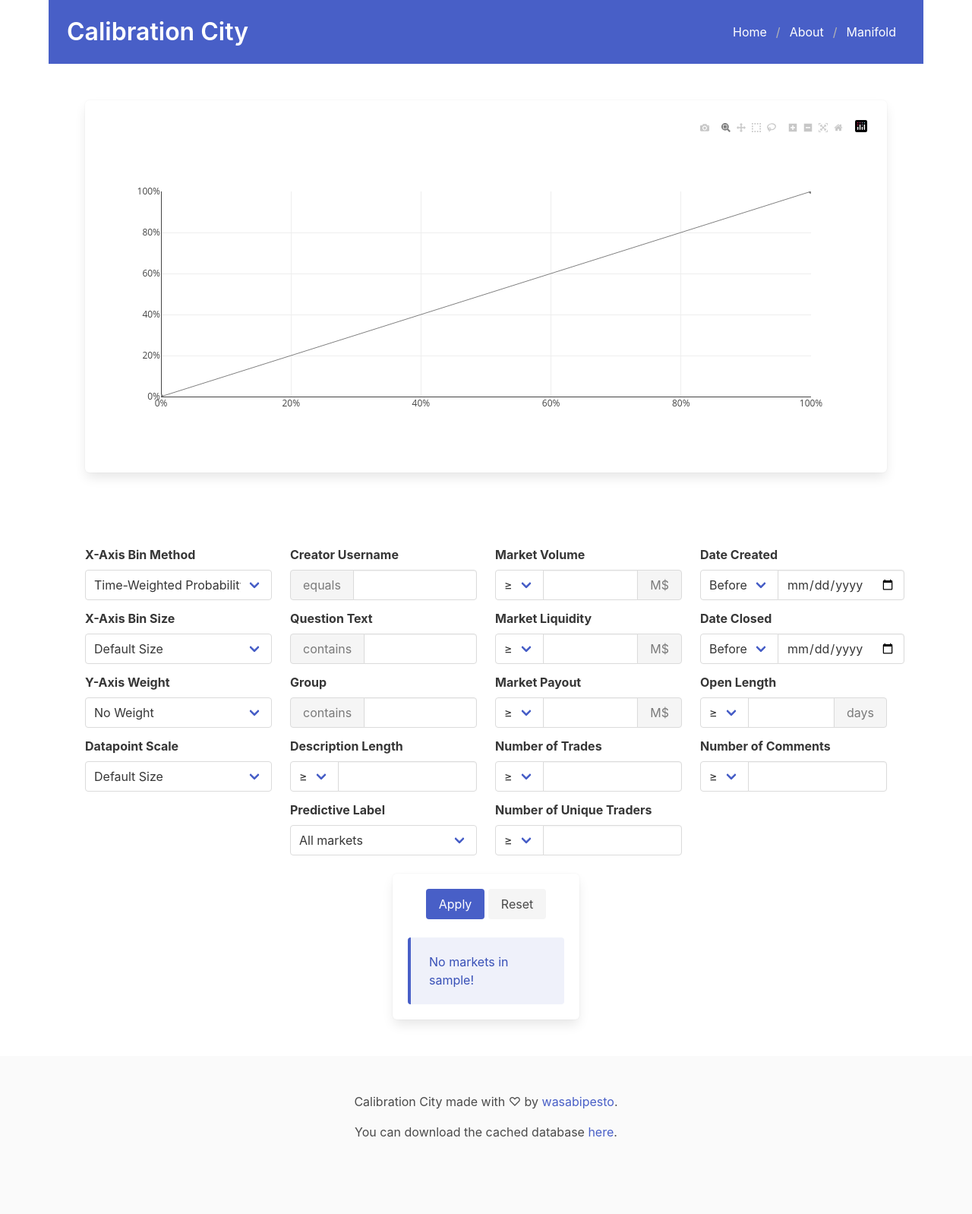
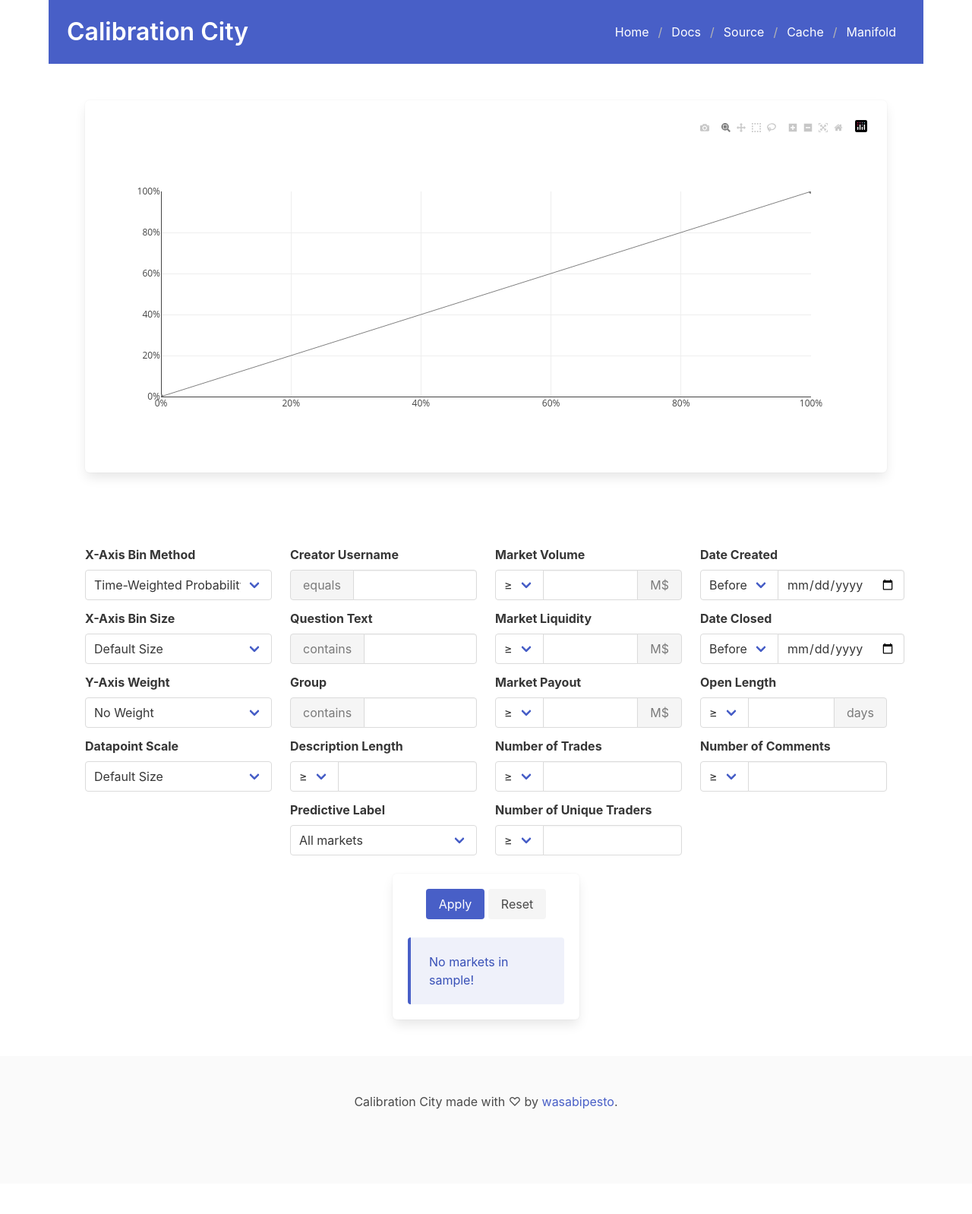
Before and after one commit to wasabipesto/calibration-site, a Flask app: page /manifold in a window 1280 px wide. Shown: the whole page at 76% size. After the commit the page ends 1460 px from the top, so only its background shows below. Run offline with Flask 3, Linux system fonts and the light colour scheme; data that the repository does not hold is empty; some libraries are stand-ins or nearby versions.

Commit message:
update links

```diff
--- a/templates/index.html
+++ b/templates/index.html
@@ -39,7 +39,6 @@
     <footer class="footer">
       <div class="content has-text-centered">
         <p>Calibration City made with ♡ by <a href="https://wasabipesto.com">wasabipesto</a>.</p>
-        <p>You can download the cached database <a href="/db">here</a>.</p>
       </div>
     </footer>
   </body>
--- a/templates/manifold.html
+++ b/templates/manifold.html
@@ -24,7 +24,9 @@
               <nav class="breadcrumb is-right">
                 <ul>
                   <li><a href="/">Home</a></li>
-                  <li><a href="/">About</a></li>
+                  <li><a href="#">Docs</a></li>
+                  <li><a href="https://github.com/wasabipesto/calibration-site">Source</a></li>
+                  <li><a href="/db">Cache</a></li>
                   <li class="is-active"><a href="/manifold">Manifold</a></li>
                 </ul>
               </nav>
@@ -472,7 +474,6 @@
     <footer class="footer">
       <div class="content has-text-centered">
         <p>Calibration City made with ♡ by <a href="https://wasabipesto.com">wasabipesto</a>.</p>
-        <p>You can download the cached database <a href="/db">here</a>.</p>
       </div>
     </footer>
   </body>
```
